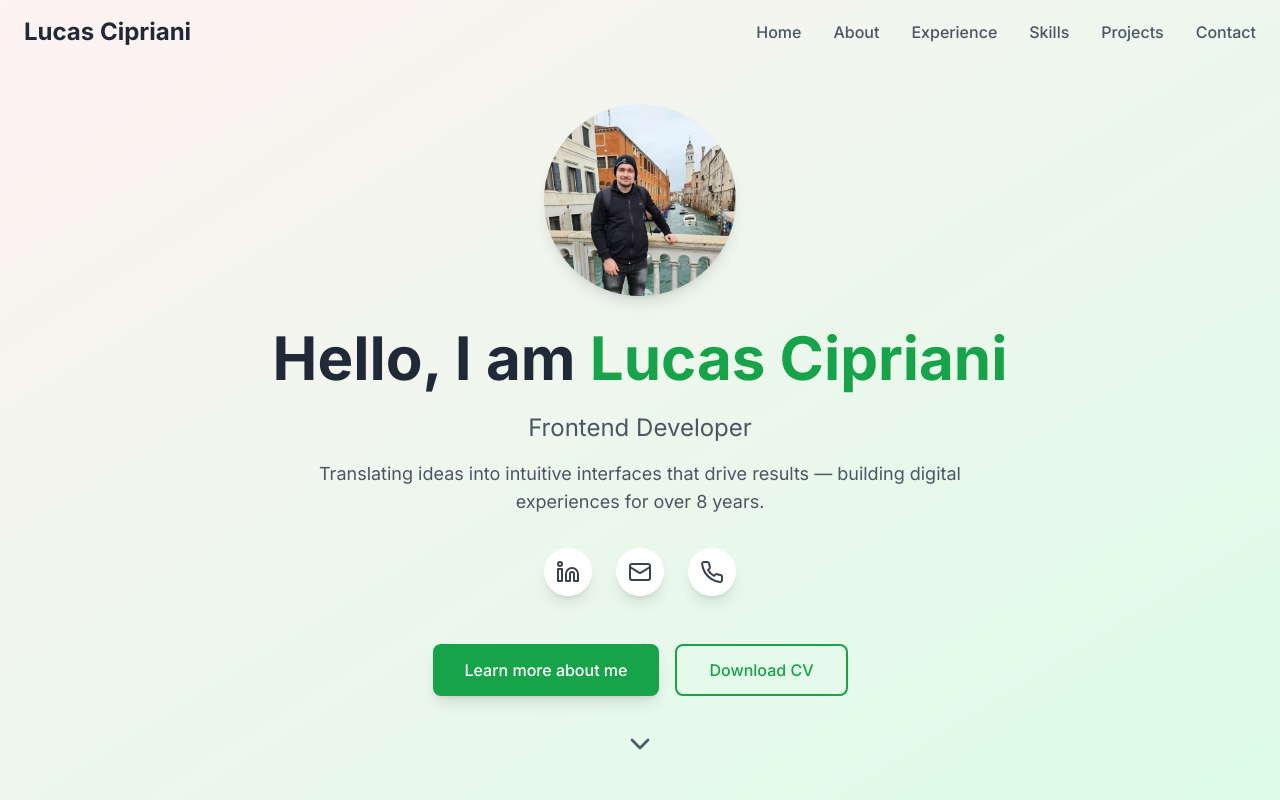
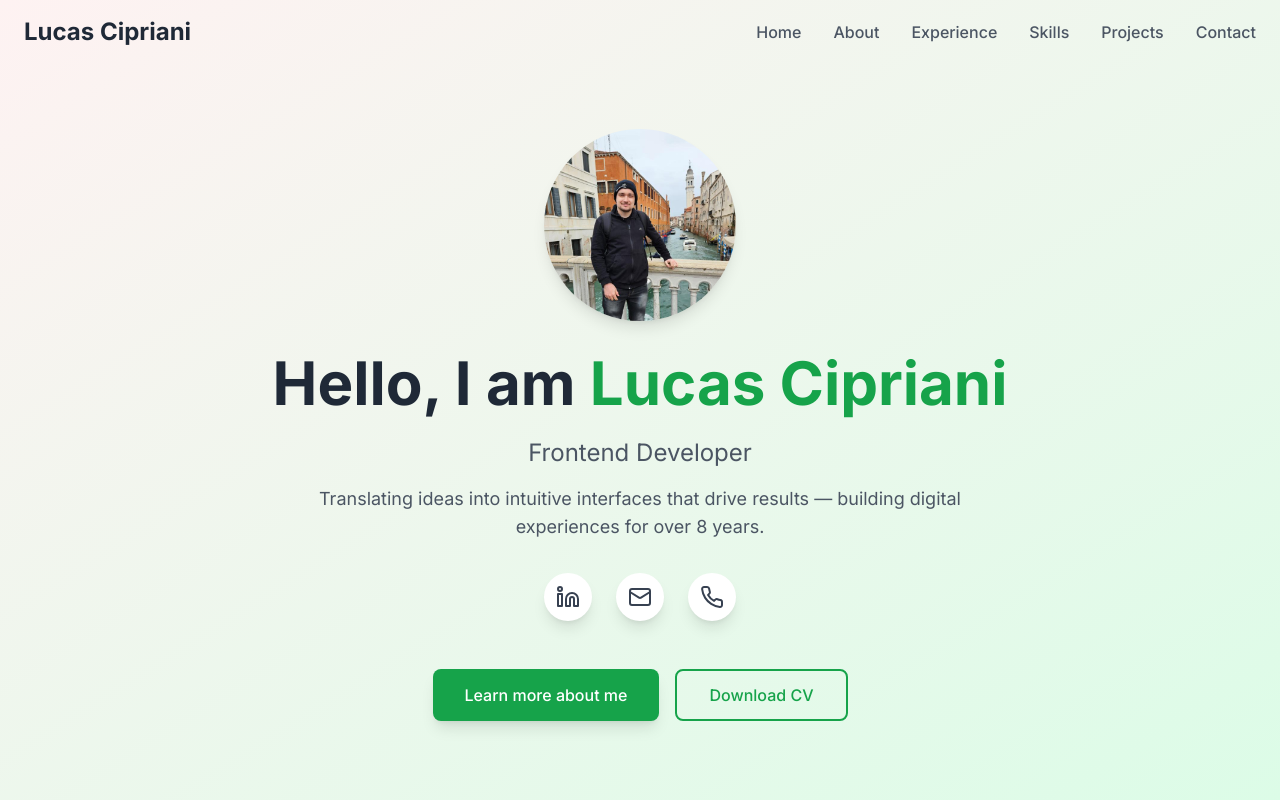
Before and after one commit to LucasRafaelCipriani/lucas-cipriani-site, a Next.js app: page / in a window 1280 px wide. Shown: the top 800 px of the page. Built offline with nearby package versions, Linux system fonts and the light colour scheme.

Commit message:
Mobile fixes

```diff
--- a/components/sections/HeroSection.tsx
+++ b/components/sections/HeroSection.tsx
@@ -20,7 +20,7 @@ const HeroSection = () => {
       id="hero"
       className="min-h-screen flex items-center justify-center bg-gradient-to-br from-red-50 to-green-100 relative scroll-mt-[60px]"
     >
-      <div className="container mx-auto px-6 text-center mt-[90px] pb-10 min-[410px]:mt-0 min-[410px]:pb-0">
+      <div className="container mx-auto px-6 text-center mt-[90px] pb-10 normal:mt-0 normal:pb-0">
         <div className="max-w-5xl mx-auto">
           <Image
             className="w-48 h-48 mx-auto mb-8 rounded-full flex items-center justify-center shadow-lg"
@@ -70,7 +70,7 @@ const HeroSection = () => {
       </div>
       <button
         onClick={() => scrollToSectionHandler('about')}
-        className="hidden min-[410px]:block absolute bottom-8 transform -translate-x-1/2 animate-bounce text-gray-600 hover:text-main transition-colors anim-duration-200"
+        className="hidden normal:block absolute bottom-8 transform -translate-x-1/2 animate-bounce text-gray-600 hover:text-main transition-colors anim-duration-200"
       >
         <DownArrowIcon />
       </button>
--- a/tailwind.config.ts
+++ b/tailwind.config.ts
@@ -22,6 +22,9 @@ const config: Config = {
       colors: {
         main: '#16A34A',
         'main-hover': '#15803D',
+      },
+      screens: {
+        normal: { raw: '(min-width: 410px) and (min-height: 900px)' },
       },
     },
     container: {
```
